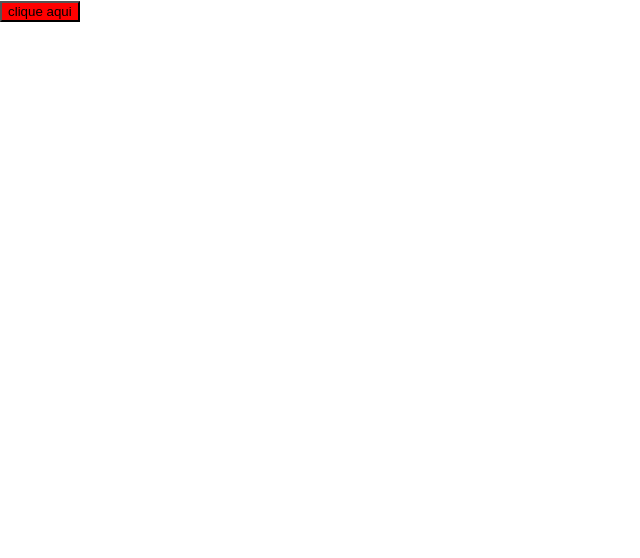
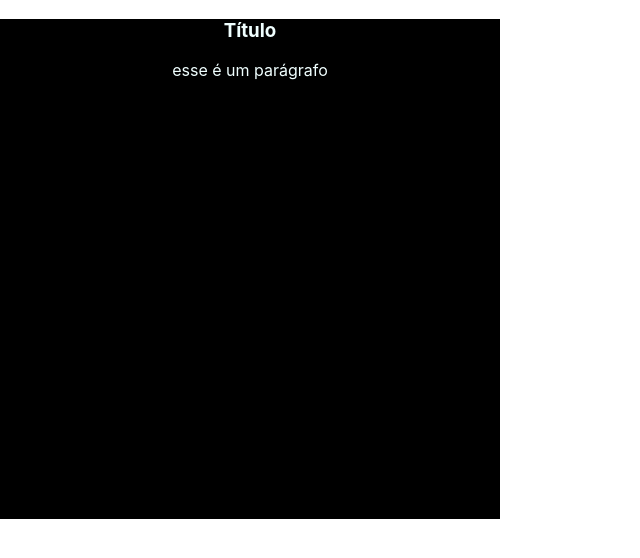
Before and after one commit to americanj/frontquest, a React (Create React App) app in the folder 17-react-js-base/04-primeiro-projeto-com-react-app-win/: page / in a window 1280 px wide. Shown: the top 558 px of the page, without its empty margins (0-640 px from the left). Built offline with nearby package versions, Linux system fonts and the light colour scheme.

Commit message:
component de class

```diff
--- a/17-react-js-base/04-primeiro-projeto-com-react-app-win/src/App.js
+++ b/17-react-js-base/04-primeiro-projeto-com-react-app-win/src/App.js
@@ -1,8 +1,13 @@
 import './App.css';
-import Button from './components/button/button';
+//import Button from './components/';
+import Card from './components/card/card'
 
 function App() {
-  return <Button />
+  return (
+    <>
+      <Card />
+    </>
+  )
 }
 
 export default App;
--- /dev/null
+++ b/17-react-js-base/04-primeiro-projeto-com-react-app-win/src/components/card/card.css
@@ -0,0 +1,7 @@
+.card {
+    width: 500px;
+    height: 500px;
+    background-color: black;
+    color: azure;
+    text-align: center;
+}
--- /dev/null
+++ b/17-react-js-base/04-primeiro-projeto-com-react-app-win/src/components/card/card.js
@@ -0,0 +1,16 @@
+import React from 'react'
+
+import './card.css'
+
+class Card extends React.Component {
+    render() {
+        return (
+            <div className="card">
+                <h3>Título</h3>
+                <p>esse é um parágrafo</p>
+            </div>
+        );
+    }
+}
+
+export default Card;
```
